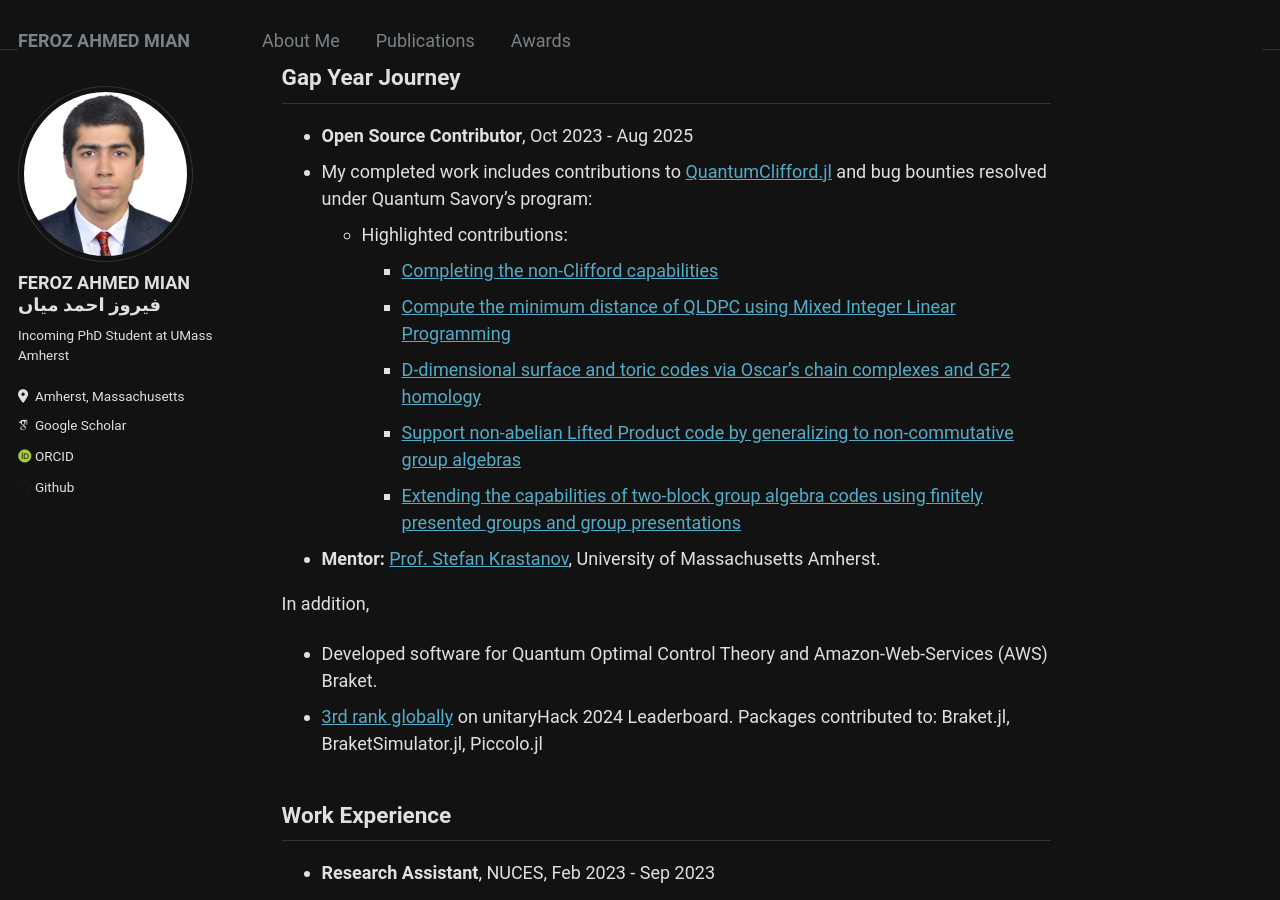
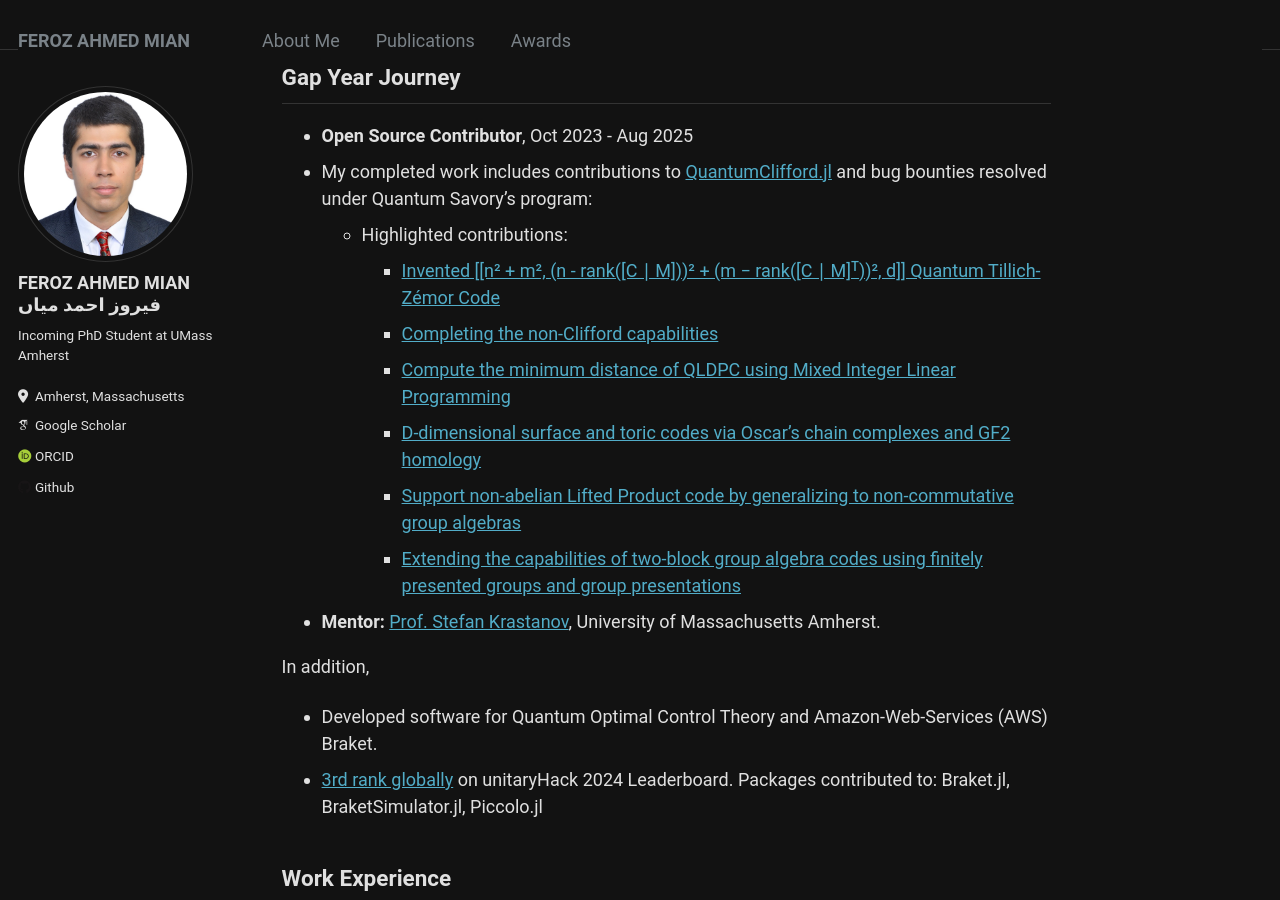
Before and after one commit to Fe-r-oz/Fe-r-oz.github.io, a Jekyll site: the page built from _pages/about.md, in a window 1280 px wide and 900 px high, scrolled down 1244 px. Built offline with Jekyll 4.4.1, drawn with Linux system fonts in a browser that asks for light colours; some web fonts are replaced.

Commit message:
Update about.md

```diff
--- a/_pages/about.md
+++ b/_pages/about.md
@@ -34,6 +34,7 @@ I am grateful to Prof. Stefan Krastanov of Manning College of Information and Co
 * **Open Source Contributor**, Oct 2023 - Aug 2025
  * My completed work includes contributions to [QuantumClifford.jl](https://github.com/QuantumSavory/QuantumClifford.jl) and bug bounties resolved under Quantum Savory's program:
     - Highlighted contributions:
+      - [Invented [[n² + m², (n - rank([C ∣ M]))² + (m − rank([C ∣ M]ᵀ))², d]] Quantum Tillich-Zémor Code](https://github.com/QuantumSavory/QuantumClifford.jl/pull/476)
       - [Completing the non-Clifford capabilities](https://github.com/QuantumSavory/QuantumClifford.jl/pull/427)
       - [Compute the minimum distance of QLDPC using Mixed Integer Linear Programming](https://github.com/QuantumSavory/QuantumClifford.jl/pull/439)
       - [D-dimensional surface and toric codes via Oscar's chain complexes and GF2 homology](https://github.com/QuantumSavory/QuantumClifford.jl/pull/534)
```
